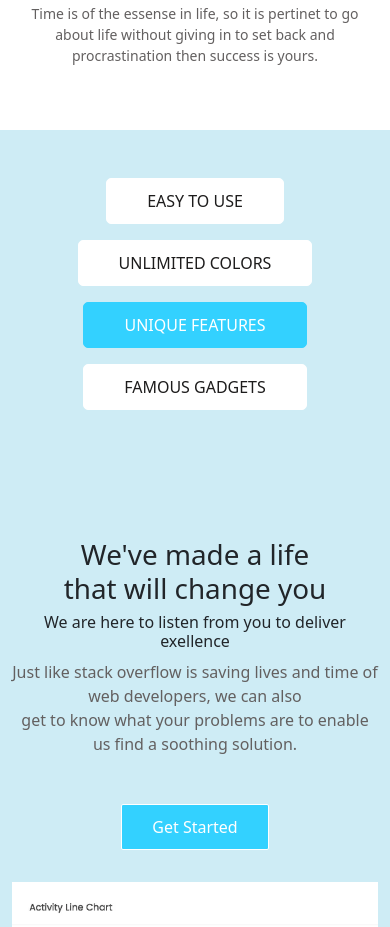
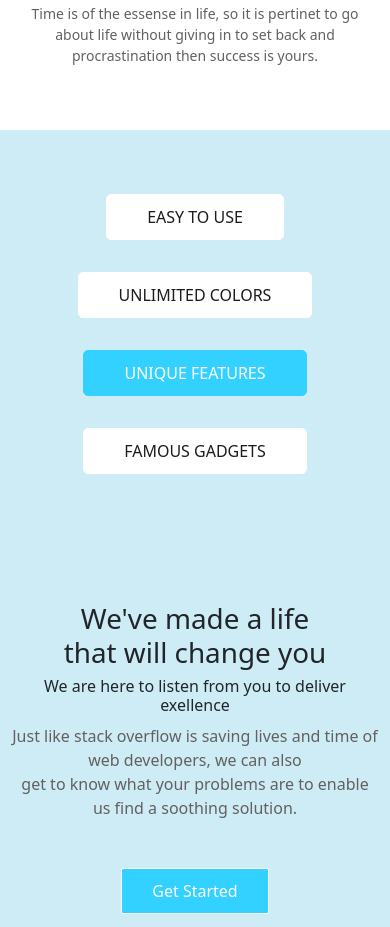
Before and after one commit to Smalizz/Nexus-Saas, a plain HTML site: page index.html in a window 390 px wide. Shown: the part 1657-2584 px from the top of the page. Drawn offline with nearby package versions, Linux system fonts and the light colour scheme.

Commit message:
Update style.css

```diff
--- a/style.css
+++ b/style.css
@@ -201,15 +201,17 @@ body{
 }
 
 @media (max-width:900px){
+/*    updated from flex-direction = column to flew =wrap */
     .small-con{
         display: flex;
-        flex-direction: column;
+        flex-wrap: wrap;
         justify-content: space-around;
         justify-content: center;
-        text-align: center;
     }
+/* updated to enable some space around the buttons on the third section  */
     .small-btn, .unique{
-        margin-bottom: 1rem;
+        margin: 1rem;
+
     }
 
     .small-con2{
```
